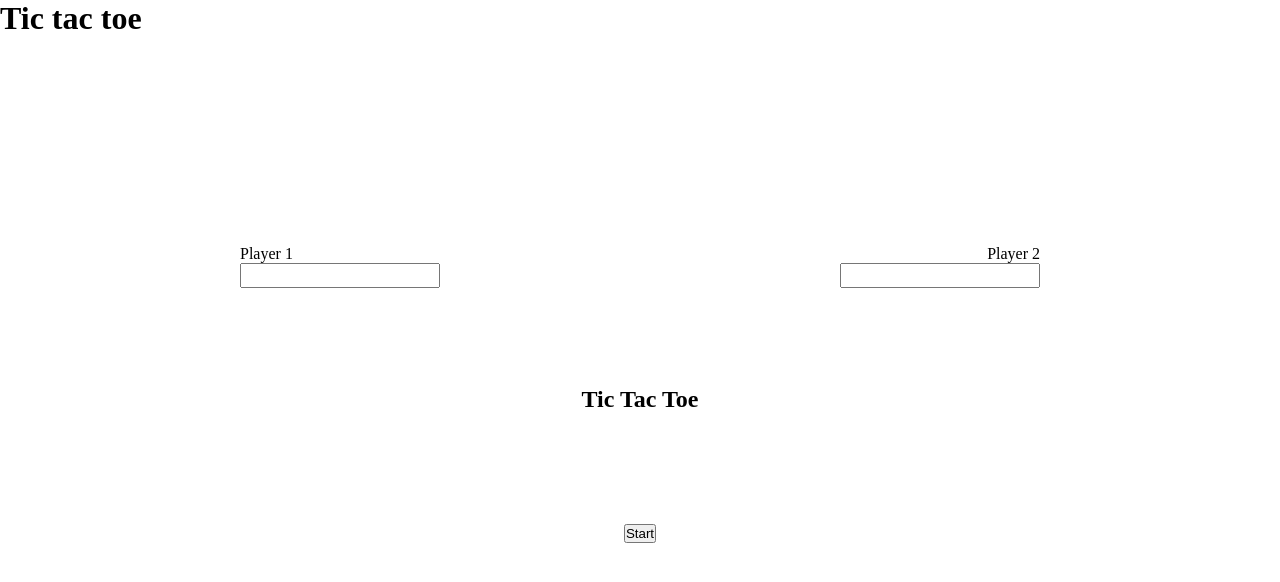
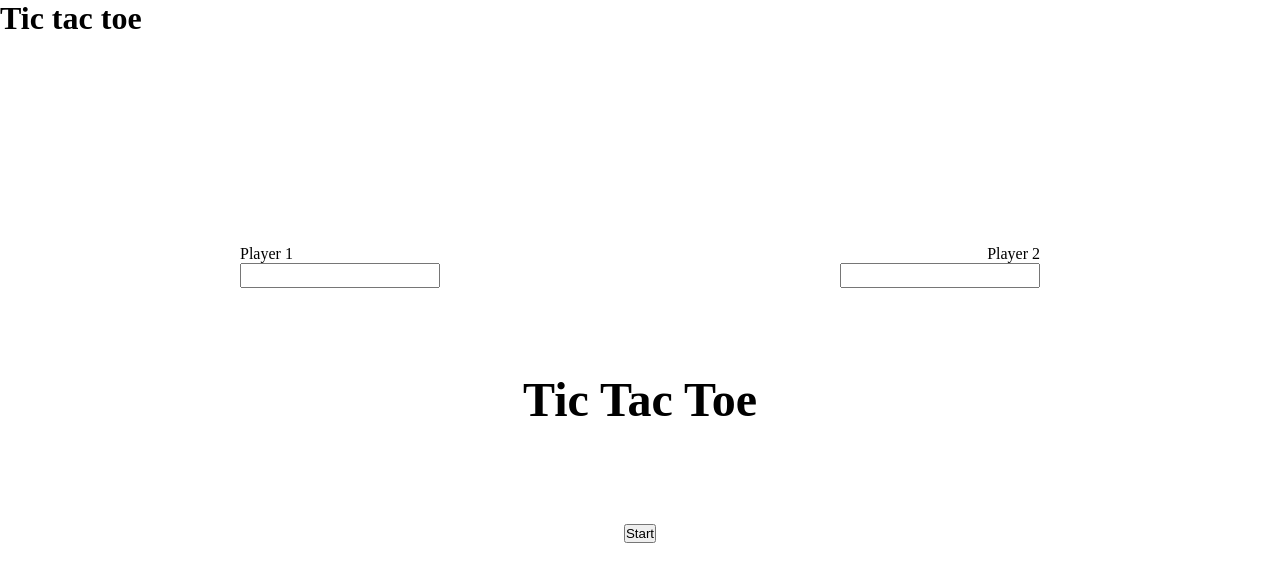
Before and after one commit to SuspiciousApplePie/tic-tac-toe, a plain HTML site: page index.html in a window 1280 px wide. Drawn offline with Linux system fonts and the light colour scheme.

Commit message:
Update title size

```diff
--- a/css/styles.css
+++ b/css/styles.css
@@ -44,3 +44,7 @@
 	height: 25px;
 	padding: 4px;
 }
+
+.main-menu h1 {
+	font-size: 3rem;
+}
```
